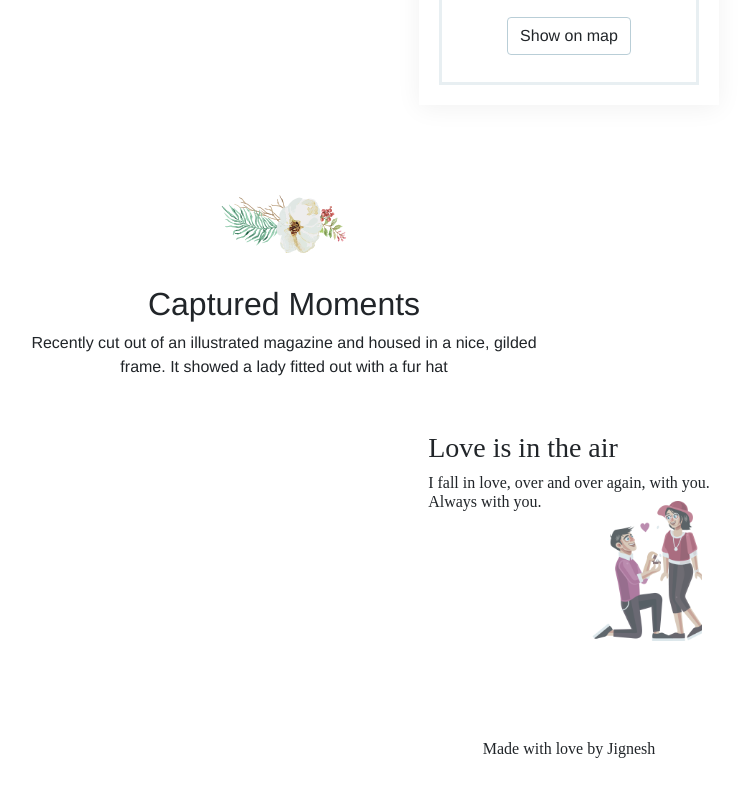
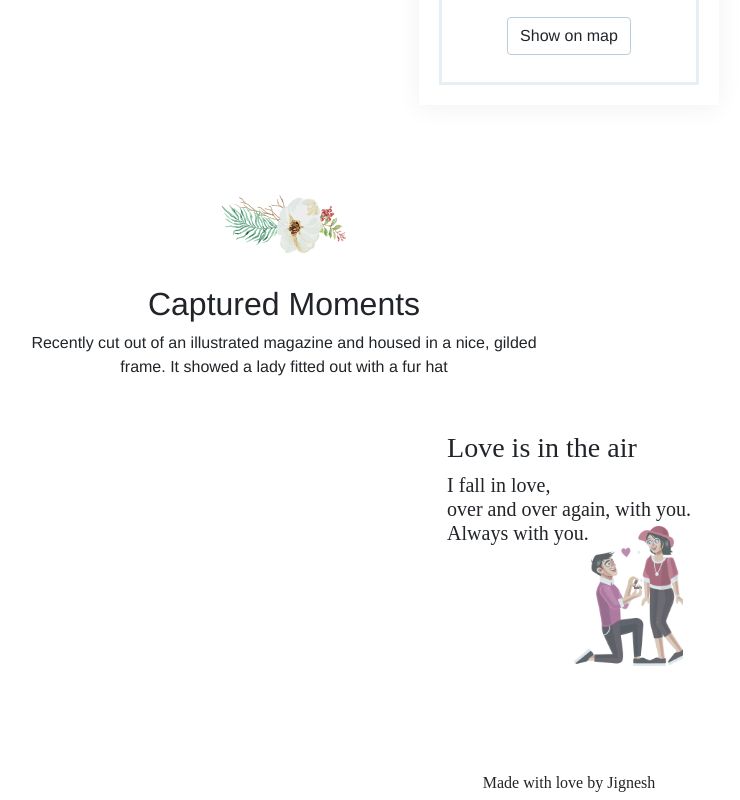
Before and after one commit to JigMistry/lovlymarriage, a Vue app: page / in a window 1280 px wide. Shown: the part 1172-1972 px from the top of the page, without its empty margins (71-811 px from the left). Before the commit the page ends 1938 px from the top, so only its background shows below. Built offline with nearby package versions, Linux system fonts and the light colour scheme.

Commit message:
images added

```diff
--- a/src/App.vue
+++ b/src/App.vue
@@ -119,7 +119,7 @@
           <div class="row" >
             <div class="section-title">
               <h3>Love is in the air</h3>
-              <h6>I fall in love, over and over again, with you. <br>Always with you.</h6>
+              <h5>I fall in love, <br>over and over again, with you. <br>Always with you.</h5>
               <!-- <h4>I fall in love, over and over again, with you. <br>Always with you.</h4> -->
             </div>
             <div class="section-content">
--- a/src/assets/scss/app.scss
+++ b/src/assets/scss/app.scss
@@ -391,7 +391,7 @@ html {
         h3 {
           font-family: 'Niconne', cursive, "aphroditeslimtextregular";
         }
-        h6 {
+        h5 {
           font-family: 'Niconne', cursive, "aphroditeslimtextregular";
         }
       }
@@ -407,7 +407,7 @@ html {
           /* left: -12%; */
           -webkit-transform: translateX(-50%);
           transform: translateX(-50%);
-          top: 65px;
+          top: 90px;
           right: -54px;
         }
       }
```
